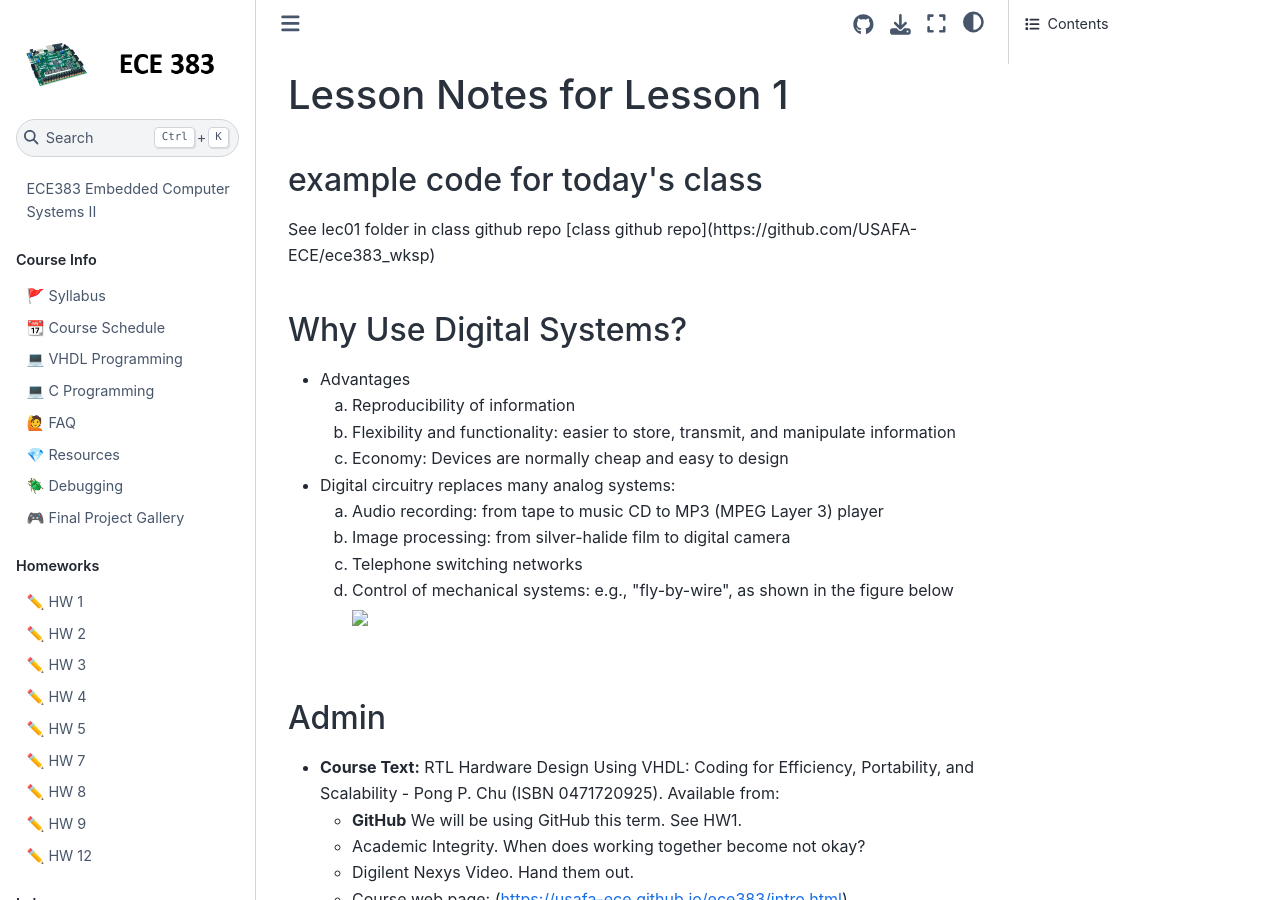
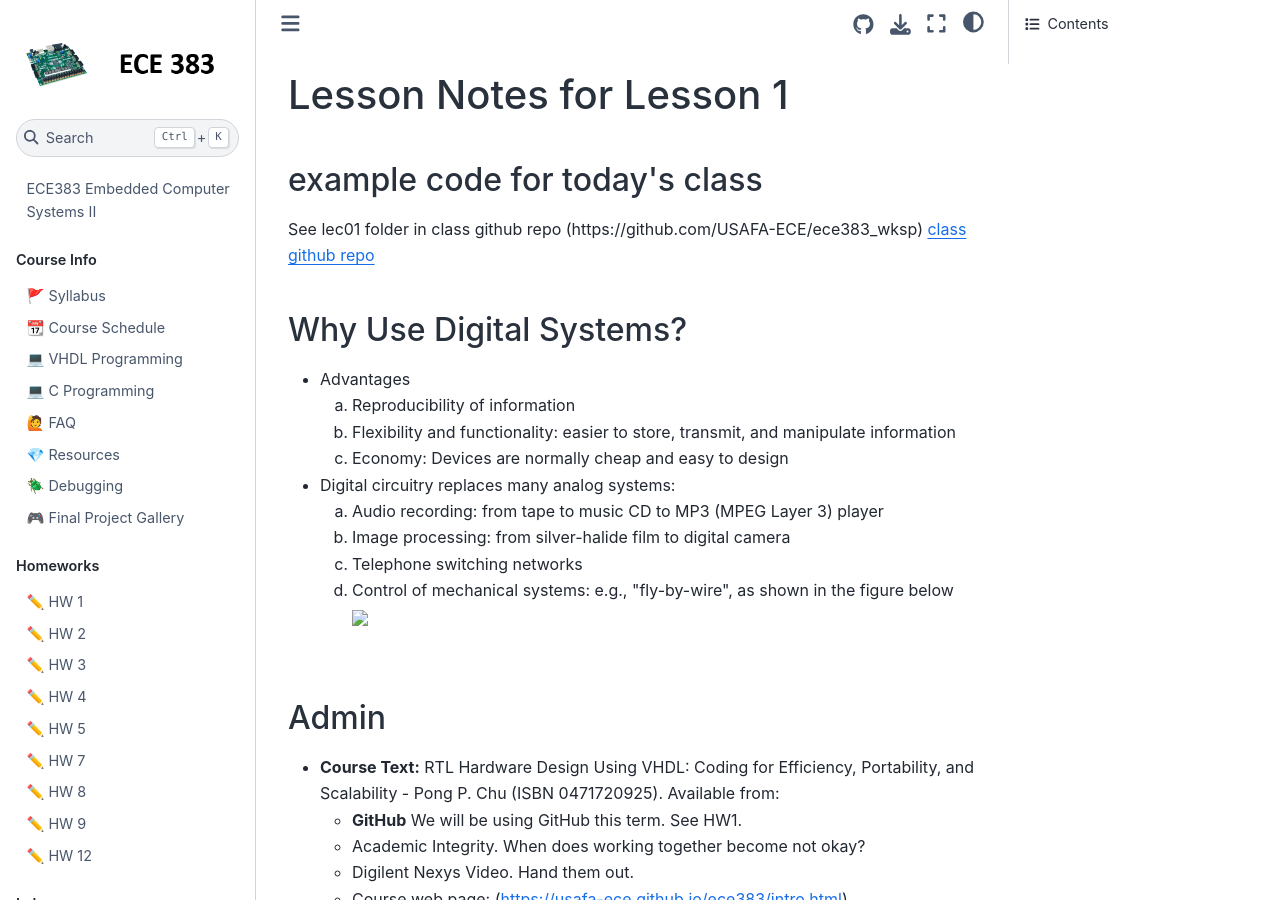
Before and after one commit to USAFA-ECE/ece383, a Jupyter Book: the page built from book/Lectures/lecture01.md, in a window 1280 px wide and 900 px high. Built offline with Jupyter Book 1.0.4 settings and Sphinx 7.4.7 and the Sphinx Book theme 1.1.4, drawn with Linux system fonts in a browser that asks for light colours; pages that are not in the unit, such as notebooks, are missing from menus; part of the change alters nothing that is shown.

```diff
--- a/book/Lectures/lecture01.md
+++ b/book/Lectures/lecture01.md
@@ -2,7 +2,8 @@
 <h1>Lesson Notes for Lesson 1</h1>
 
 <h2>example code for today's class</h2>
-	See lec01 folder in class github repo [class github repo](https://github.com/USAFA-ECE/ece383_wksp)
+	See lec01 folder in class github repo (https://github.com/USAFA-ECE/ece383_wksp)
+    <a href="[./lab/lab1/lab1.html](https://github.com/USAFA-ECE/ece383_wksp)">class github repo</a>
 
 <h2>Why Use Digital Systems?</h2>
 <ul>
```
